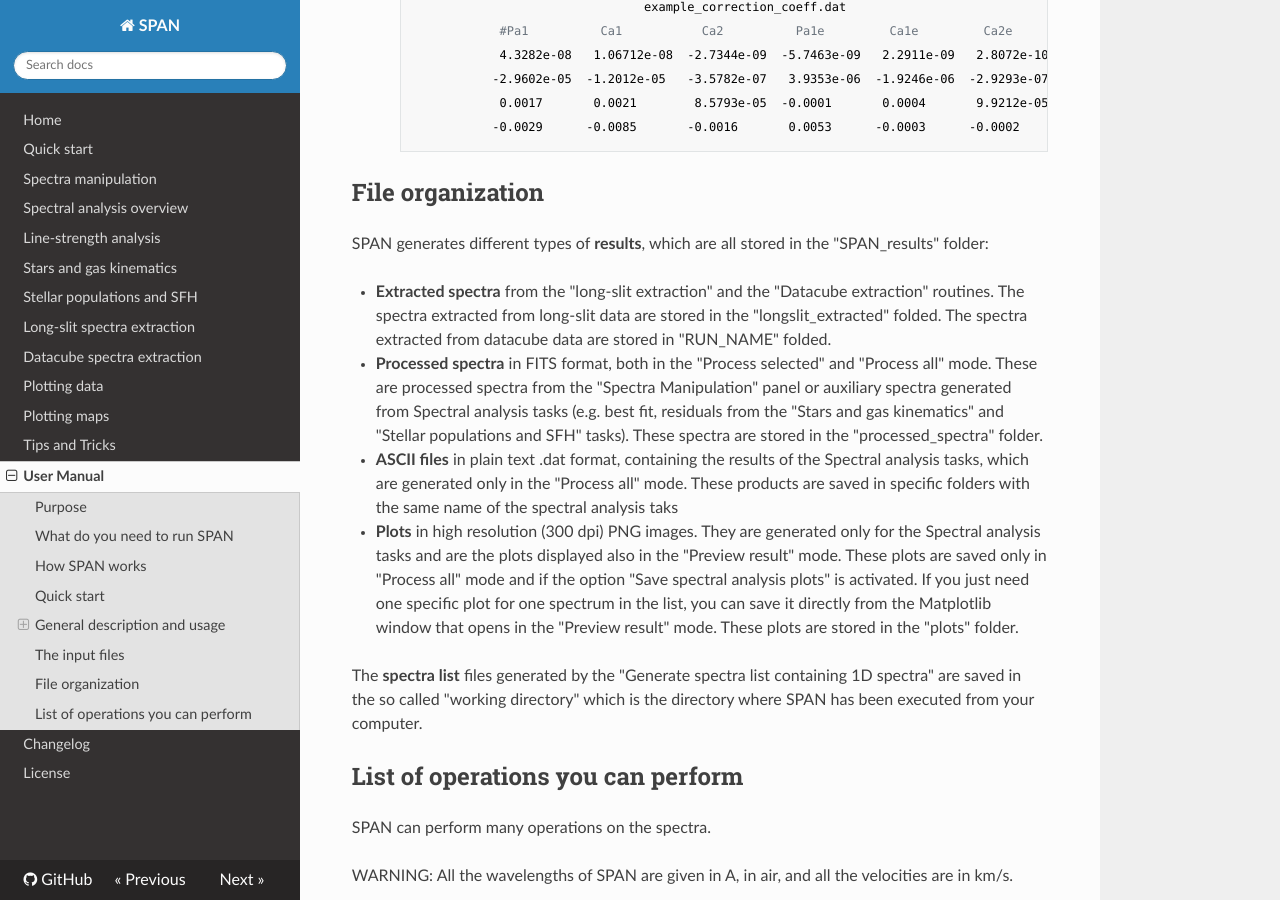
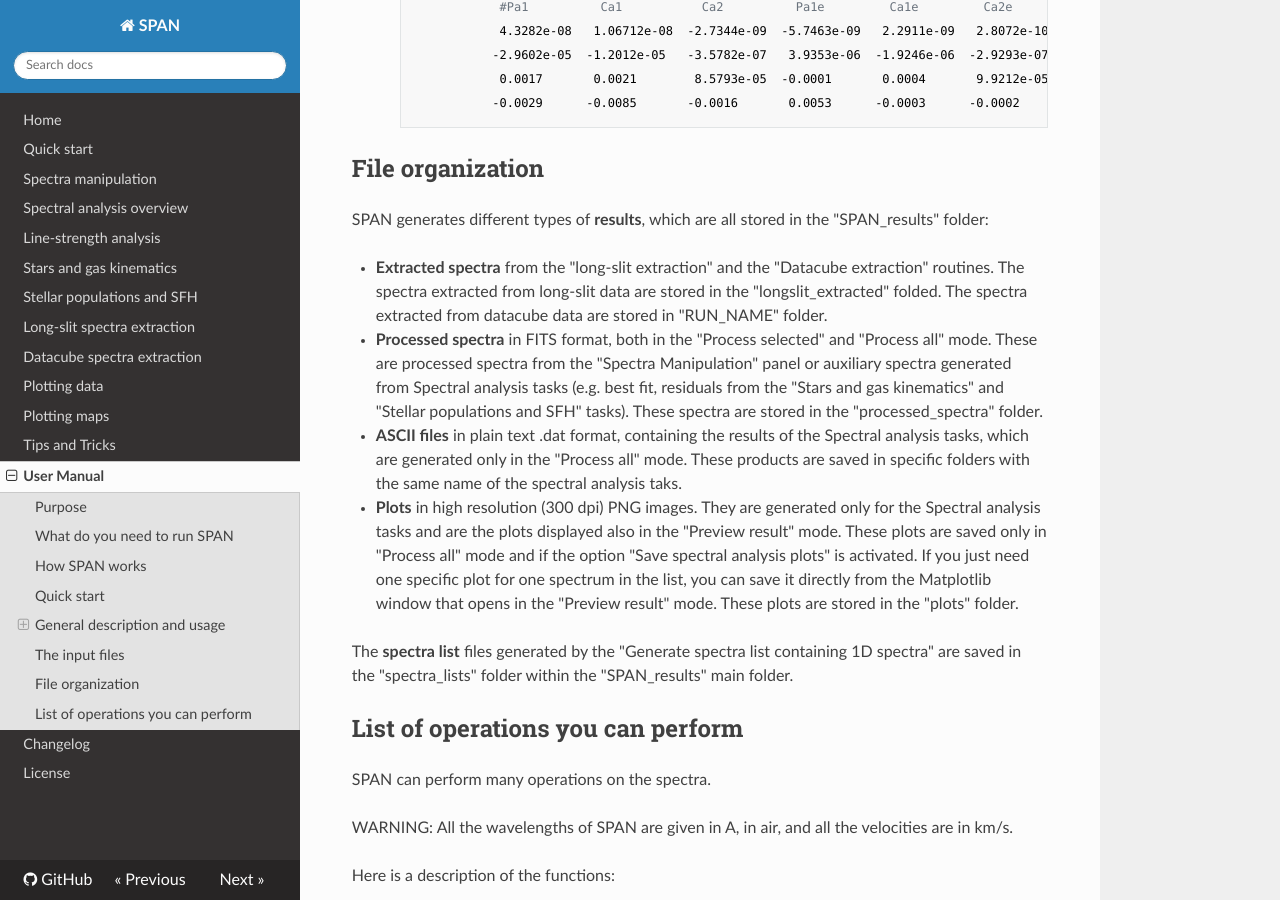
Before and after one commit to danielegasparri/span-gui, an MkDocs documentation site: the page built from docs/manual.md, in a window 1280 px wide and 900 px high, scrolled down 9214 px. Built offline with MkDocs 1.6.1, drawn with Linux system fonts in a browser that asks for light colours; nearby versions of some CDN libraries; some of the changed text lies outside the part shown.

Commit message:
Add files via upload

```diff
--- a/docs/manual.md
+++ b/docs/manual.md
@@ -53,7 +53,7 @@
 
 
 ## Quick start
-If you installed SPAN as a Python package (pip3 install span-gui), just type in the terminal "span-gui" in your working directory. This can be any folder on your device but don't forget its location, because SPAN will save the spectra list files here.
+If you installed SPAN as a Python package (pip3 install span-gui), just type in the terminal "span-gui".
 
 At the first run, SPAN will ask you to download the auxiliary SSP spectral templates, which do not come with the Pypi of GIThub distribution for size issues. You can skip the download and SPAN will work, but the spectral analysis tasks devoted to full spectral fitting will use only the SSP sample provided by pPXF (EMILES, FSPS, GALAXEV, and, of course, any of the template that you will provide!).
 
@@ -254,12 +254,12 @@
 ## File organization
 SPAN generates different types of **results**, which are all stored in the "SPAN_results" folder:
 
-- **Extracted spectra** from the "long-slit extraction" and the "Datacube extraction" routines. The spectra extracted from long-slit data are stored in the "longslit_extracted" folded. The spectra extracted from datacube data are stored in "RUN_NAME" folded.
+- **Extracted spectra** from the "long-slit extraction" and the "Datacube extraction" routines. The spectra extracted from long-slit data are stored in the "longslit_extracted" folded. The spectra extracted from datacube data are stored in "RUN_NAME" folder.
 - **Processed spectra** in FITS format, both in the "Process selected" and "Process all" mode. These are processed spectra from the "Spectra Manipulation" panel or auxiliary spectra generated from Spectral analysis tasks (e.g. best fit, residuals from the "Stars and gas kinematics" and "Stellar populations and SFH" tasks). These spectra are stored in the "processed_spectra" folder.
-- **ASCII files** in plain text .dat format, containing the results of the Spectral analysis tasks, which are generated only in the "Process all" mode. These products are saved in specific folders with the same name of the spectral analysis taks
+- **ASCII files** in plain text .dat format, containing the results of the Spectral analysis tasks, which are generated only in the "Process all" mode. These products are saved in specific folders with the same name of the spectral analysis taks.
 - **Plots** in high resolution (300 dpi) PNG images. They are generated only for the Spectral analysis tasks and are the plots displayed also in the "Preview result" mode. These plots are saved only in "Process all" mode and if the option "Save spectral analysis plots" is activated. If you just need one specific plot for one spectrum in the list, you can save it directly from the Matplotlib window that opens in the "Preview result" mode. These plots are stored in the "plots" folder.
 
-The **spectra list** files generated by the "Generate spectra list containing 1D spectra" are saved in the so called "working directory" which is the directory where SPAN has been executed from your computer.
+The **spectra list** files generated by the "Generate spectra list containing 1D spectra" are saved in the "spectra_lists" folder within the "SPAN_results" main folder.
 
 
 
```
Also changed, not shown: docs/changelog.md (+5 -1 lines), docs/linestrength.md (+1 -1 lines), docs/stars_and_gas_kinematics.md (+2 -2 lines), docs/stellar_populations_and_SFH.md (+4 -4 lines).
